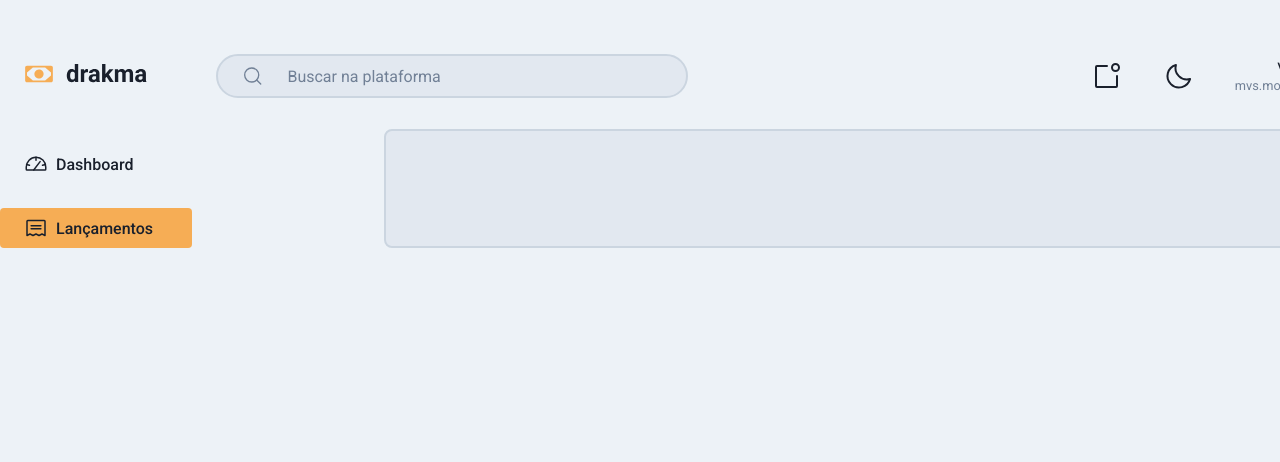
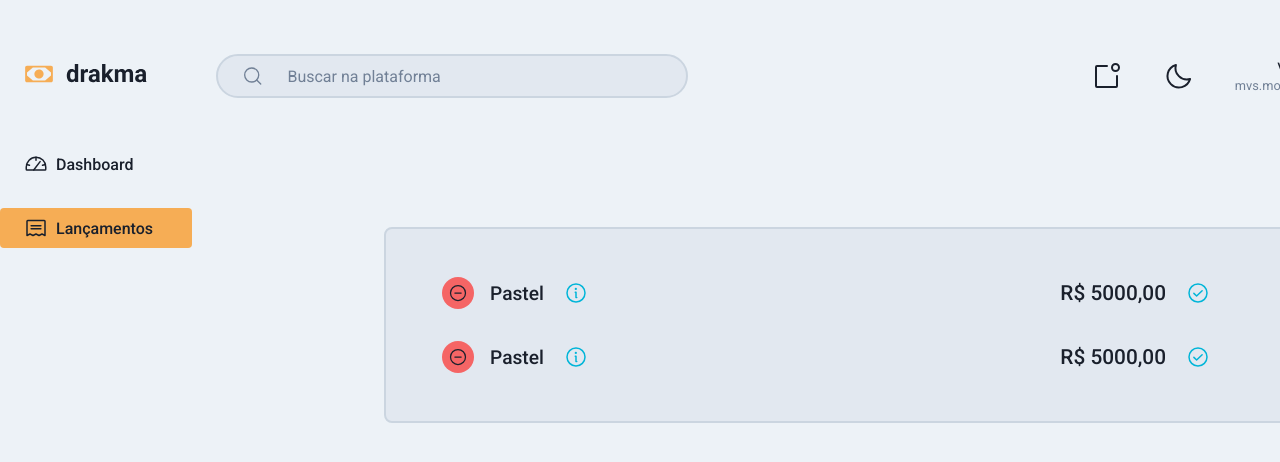
Before and after one commit to mvsmoreira/finflow, a React (Vite) app: page /entries in a window 1280 px wide. Shown: the top 462 px of the page. Built offline with nearby package versions, Linux system fonts and the light colour scheme.

Commit message:
feat: add transactions styling

```diff
--- a/src/components/NewTransactionButton/index.tsx
+++ b/src/components/NewTransactionButton/index.tsx
@@ -6,7 +6,7 @@ interface NewTransactionButtonProps extends ButtonHTMLAttributes<HTMLButtonEleme
 export const NewTransactionButton = (props: NewTransactionButtonProps) => {
   return (
     <TransactionButton {...props}>
-      Nova Transação
+      Novo Lançamento
     </TransactionButton>
   )
 }
--- /dev/null
+++ b/src/components/Transaction/TransactionIcon/index.tsx
@@ -0,0 +1,15 @@
+import { MinusCircle, PlusCircle } from "phosphor-react"
+import { Icon } from "../../WidgetBar/styles"
+import { TransactionIconContainer } from "./styles"
+
+interface TransactionIconProps {
+  type: 'revenue' | 'expense'
+}
+
+export const TransactionIcon = ({ type }: TransactionIconProps) => {
+  return (
+    <TransactionIconContainer type={type}>
+      <Icon as={type === 'revenue' ? PlusCircle : MinusCircle} />
+    </TransactionIconContainer>
+  )
+}
--- /dev/null
+++ b/src/components/Transaction/TransactionIcon/styles.ts
@@ -0,0 +1,26 @@
+import styled from "styled-components";
+
+interface TransactionIconProps {
+  type: 'revenue' | 'expense'
+}
+
+export const TransactionIconContainer = styled.div<TransactionIconProps>`
+  display: flex;
+  align-items: center;
+  justify-content: center;
+  width: 2rem;
+  height: 2rem;
+  border-radius: 9999px;
+  background: ${(props) =>
+    props.type === 'revenue'
+    ? props.theme['green-500']
+    : props.theme['red-500']
+  };
+
+  & svg {
+    width: 1.25rem;
+    height: 1.25rem;
+    font-weight: bold;
+    color: ${(props) => props.theme['gray-800']};
+  }
+`
--- /dev/null
+++ b/src/components/Transaction/index.tsx
@@ -0,0 +1,36 @@
+import { CheckCircle, CopySimple, Info, PencilSimple, TrashSimple } from "phosphor-react"
+import { Icon } from "../WidgetBar/styles"
+import { InfoBlock, MainInfo, OptionsBlock, TransactionContainer } from "./styles"
+import { TransactionIcon } from "./TransactionIcon"
+
+interface TransactionProps {
+  type: 'revenue' | 'expense',
+  title: string,
+  amount: string,
+  paid: boolean,
+  category: string,
+  date: string,
+  observations?: string
+}
+
+export const Transaction = (props: TransactionProps) => {
+  return (
+    <TransactionContainer>
+      <MainInfo>
+        <TransactionIcon type={props.type} />
+        <p>{props.title}</p>
+        <Icon as={Info} />
+      </MainInfo>
+      <InfoBlock>
+        <p>{props.amount}</p>
+        <Icon as={CheckCircle} />
+      </InfoBlock>
+      <OptionsBlock>
+        <Icon as={PencilSimple} />
+        <Icon as={CopySimple} />
+        <Icon as={TrashSimple} />
+      </OptionsBlock>
+
+    </TransactionContainer>
+  )
+}
--- /dev/null
+++ b/src/components/Transaction/styles.ts
@@ -0,0 +1,71 @@
+import styled from "styled-components";
+
+export const TransactionContainer = styled.div`
+  display: flex;
+  align-items: center;
+  padding: 1rem 1.5rem;
+`
+TransactionContainer.displayName = 'TransactionContainer'
+
+export const MainInfo = styled.div`
+  display: flex;
+  align-items: center;
+  gap: 1rem;
+  max-width: 24rem;
+
+  & p {
+    font-size: 1.2rem;
+    font-weight: 500;
+    color: ${(props) => props.theme['gray-800']};
+  }
+
+  & > svg {
+    width: 2rem;
+    height: 2rem;
+    padding: 0.25rem;
+    color: ${(props) => props.theme['$secondary']};
+    border-radius: 4px;
+    cursor: pointer;
+    transition: background 0.2s ease-in-out;
+
+    &:hover {
+      background: ${(props) => props.theme['gray-300']};
+    }
+  }
+`
+MainInfo.displayName = 'MainInfo'
+
+export const InfoBlock = styled.div`
+  display: flex;
+  align-items: center;
+  justify-content: flex-end;
+  gap: 1rem;
+  margin-left: auto;
+
+  & p {
+    text-align: end;
+    font-size: 1.3rem;
+    font-weight: 500;
+    color: ${(props) => props.theme['gray-800']};
+  }
+
+  & > svg {
+    width: 2rem;
+    height: 2rem;
+    padding: 0.25rem;
+    color: ${(props) => props.theme['$secondary']};
+    border-radius: 4px;
+    cursor: pointer;
+    transition: background 0.2s ease-in-out;
+
+    &:hover {
+      background: ${(props) => props.theme['gray-300']};
+    }
+  }
+`
+InfoBlock.displayName = 'InfoBlock'
+
+export const OptionsBlock = styled(InfoBlock)`
+  margin-left: 5rem;
+`
+OptionsBlock.displayName = 'OptionsBlock'
--- a/src/pages/Entries/index.tsx
+++ b/src/pages/Entries/index.tsx
@@ -1,12 +1,30 @@
-import { FilterBar } from "../../components/FilterBar"
 import { NewTransactionButton } from "../../components/NewTransactionButton"
+import { Transaction } from "../../components/Transaction"
 import { EntriesContainer, TransactionsContainer } from "./styles"
 
 export const Entries = () => {
   return (
     <EntriesContainer>
+      <NewTransactionButton />
       <TransactionsContainer>
-        <NewTransactionButton />
+        <Transaction
+          amount='R$ 5000,00'
+          category="Alimentação"
+          date="22/12/2022"
+          paid
+          title="Pastel"
+          type="expense"
+          observations="Test"
+        />
+        <Transaction
+          amount='R$ 5000,00'
+          category="Alimentação"
+          date="22/12/2022"
+          paid
+          title="Pastel"
+          type="expense"
+          observations="Test"
+        />
       </TransactionsContainer>
     </EntriesContainer>
   )
--- a/src/pages/Entries/styles.ts
+++ b/src/pages/Entries/styles.ts
@@ -6,6 +6,7 @@ export const EntriesContainer = styled.section`
   flex-direction: column;
   width: 78.5rem;
   gap: 2rem;
+  margin: 2rem 0;
 `
 EntriesContainer.displayName = 'EntriesContainer'
 
```
